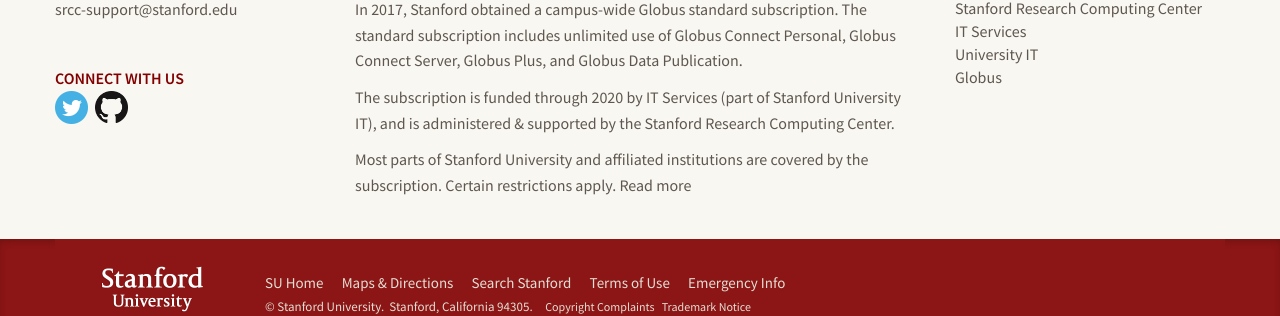
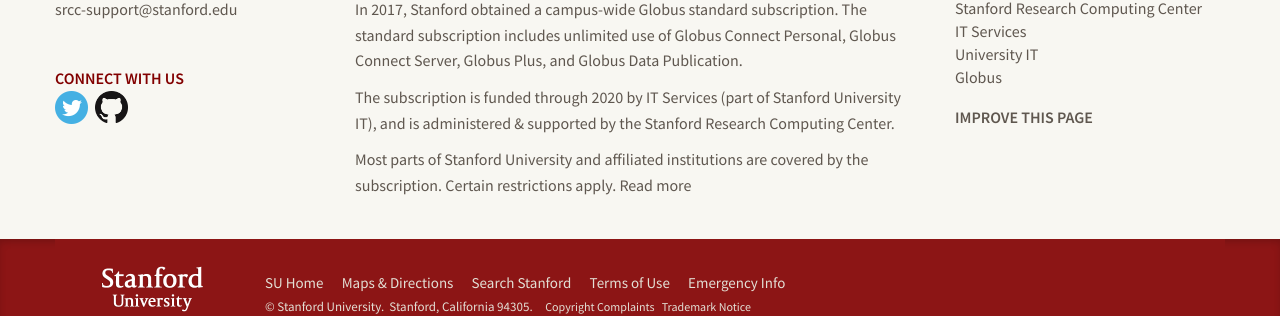
Before and after one commit to stanford-rc/globus.stanford.edu, a Jekyll site: the page built from index.html, in a window 1280 px wide. Shown: the part 1336-1652 px from the top of the page. Built offline with Jekyll 4.4.1, drawn with Linux system fonts in a browser that asks for light colours; nearby versions of some CDN libraries; the list of posts is cut into pages by our own code.

Commit message:
Add "Edit On GitHub"-type link to footer

```diff
--- a/_includes/bottom-right.html
+++ b/_includes/bottom-right.html
@@ -9,3 +9,5 @@ It is best used to provide links to related content.
   <li><a href="https://uit.stanford.edu">University IT</a></li>
   <li><a href="https://www.globus.org/">Globus</a></li>
 </ul>
+
+<h3><a href="https://github.com/stanford-rc/globus_stanford_edu/blob/master/{{ page.path }}">Improve This Page</a></h3>
```
